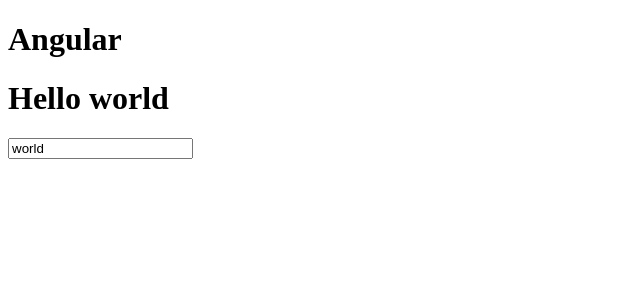
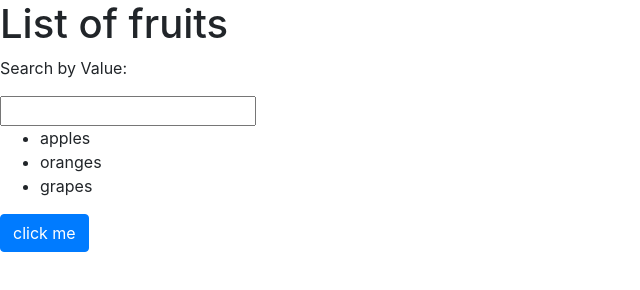
Before and after one commit to mamady310/angularjs-movies, a plain HTML site: page index.html in a window 1280 px wide. Shown: the whole page, without its empty margins (0-640 px from the left). Drawn offline with nearby package versions, Linux system fonts and the light colour scheme.

Commit message:
added a filter function to search fruits

```diff
--- a/app.js
+++ b/app.js
@@ -3,5 +3,9 @@ var app = angular.module('angularApp', []);
 app.controller("mainctrl", function(){
     this.hello = "world";
 
-    this.fruits = ['apples', 'oranges', 'grapes']
+    this.fruits = ['apples','oranges', 'grapes']
+
+    this.alertMe = function() {
+        alert('button pressed');
+    };
 });
--- a/index.html
+++ b/index.html
@@ -7,13 +7,19 @@
 </head>
 
 <body ng-controller="mainctrl as vm">
-    <h1>Angular</h1>
-    <h1>Hello {{vm.hello}}</h1>
-    <input type="text" ng-model="vm.hello">
+<h1>List of fruits</h1>
+<p>Search by Value: </p>
+<input type="text" ng-model="vm.search ">
+<ul>
+    <li ng-repeat="fruit in vm.fruits | filter: vm.search">{{fruit}}</li>
+</ul>
+<button class='btn btn-primary' ng-click="vm.alertMe()">click me</button>
 
 
 
     <script src="https://cdnjs.cloudflare.com/ajax/libs/angular.js/1.6.1/angular.min.js"></script>
+    <link rel="stylesheet" href="https://stackpath.bootstrapcdn.com/bootstrap/4.5.2/css/bootstrap.min.css" integrity="sha384-JcKb8q3iqJ61gNV9KGb8thSsNjpSL0n8PARn9HuZOnIxN0hoP+VmmDGMN5t9UJ0Z" crossorigin="anonymous">
+ <!-- <script src="https://maxcdn.bootstrapcdn.com/bootstrap/3.3.5/js/bootstrap.min.js"></script> -->
     <script src="app.js"></script>
 </body>
 </html>
```
